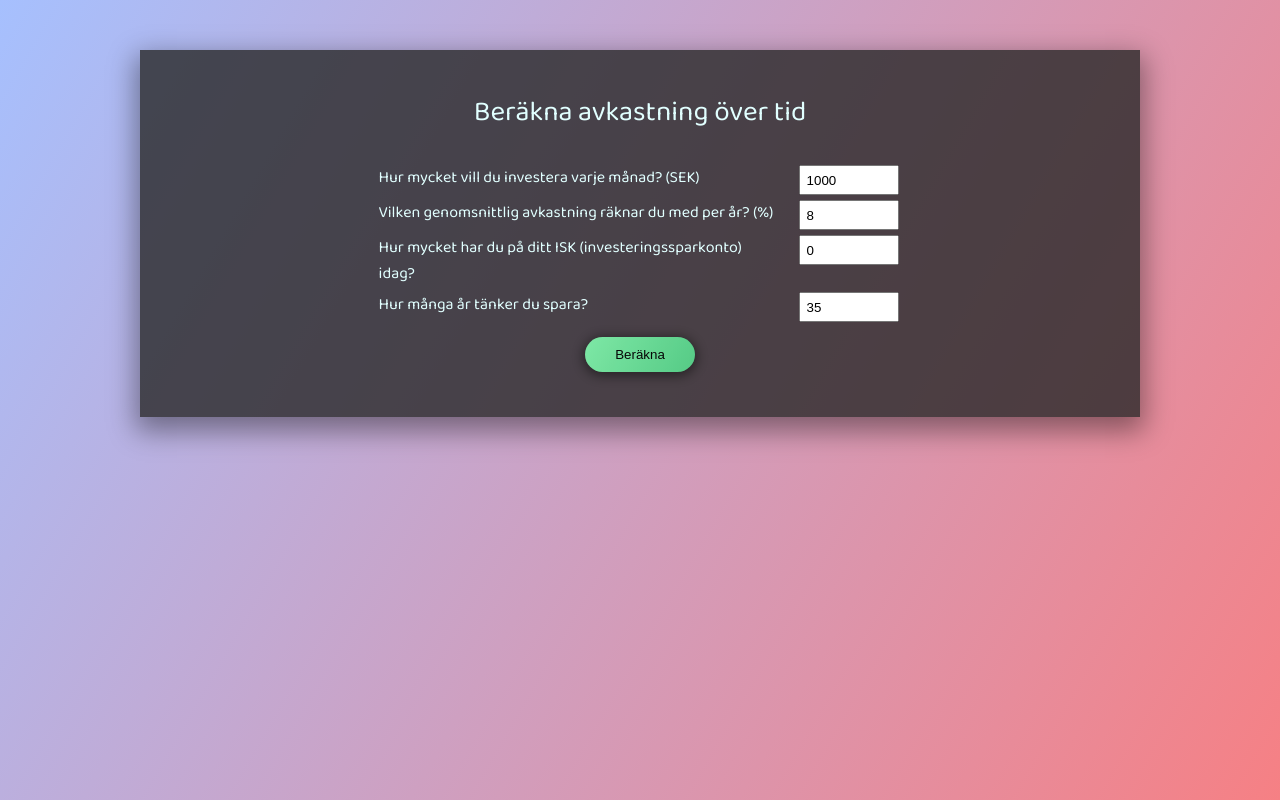
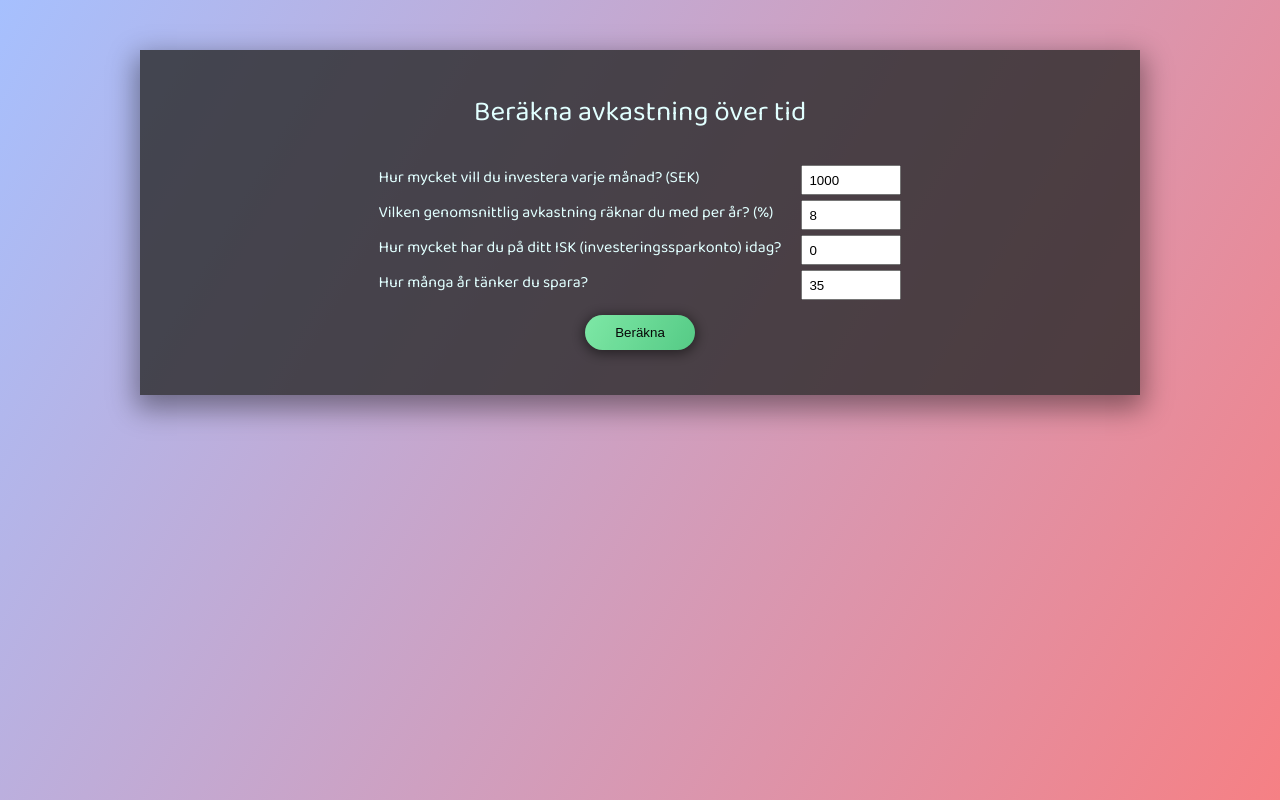
Before and after one commit to Borche/dividends-calculator, a website: page index.html in a window 1280 px wide. Drawn offline with Linux system fonts and the light colour scheme.

Commit message:
flex 50rem

```diff
--- a/index.scss
+++ b/index.scss
@@ -86,7 +86,7 @@ h1 {
     }
 
     label {
-      flex: 0 2 40rem;
+      flex: 0 2 50rem;
       vertical-align: middle;
 
       @include respond-to('small') {
```
Also changed, not shown: index.css.
